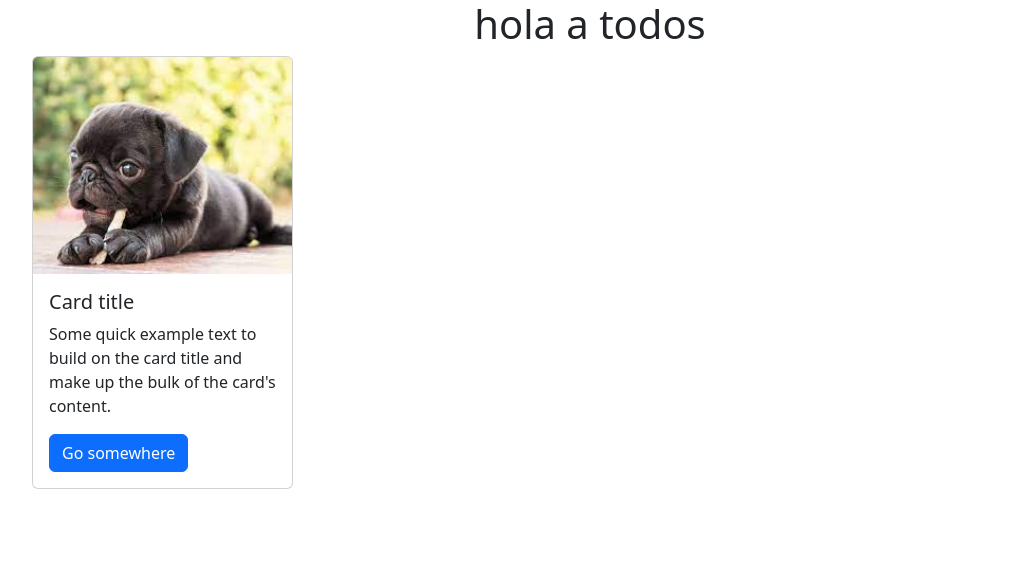
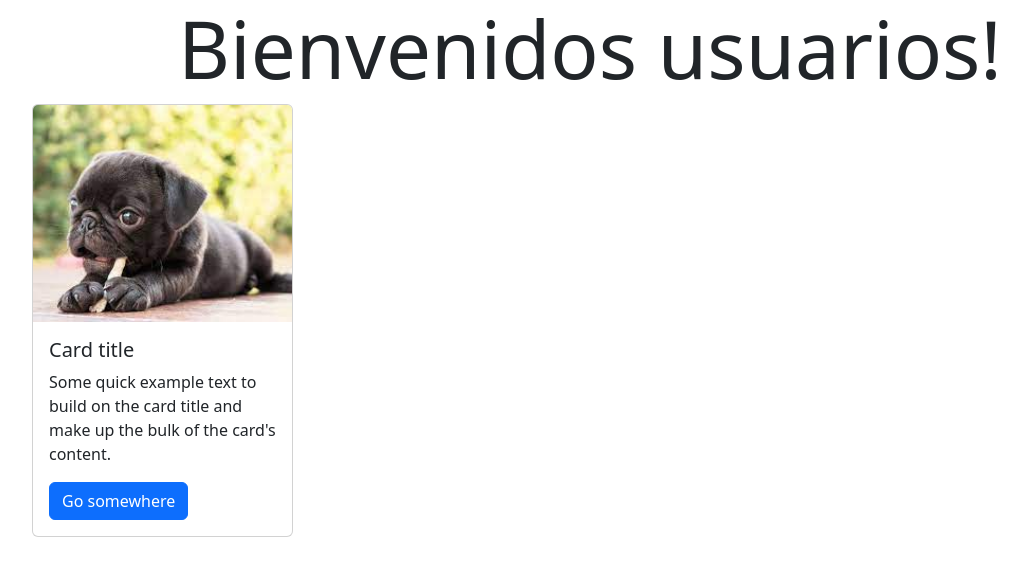
Before and after one commit to profe-benja/arq-10D, a plain HTML site: page index.html in a window 1280 px wide. Shown: the whole page, without its empty margins (50-1077 px from the left). Drawn offline with nearby package versions, Linux system fonts and the light colour scheme.

Commit message:
titulo update

```diff
--- a/index.html
+++ b/index.html
@@ -9,7 +9,7 @@
   <body>
     <div class="container">
         <div class="text-center">
-            <h1>hola a todos</h1>
+            <h1 class="display-1">Bienvenidos usuarios!</h1>
         </div>
         <div class="row">
             <div class="col-md-3">
```
